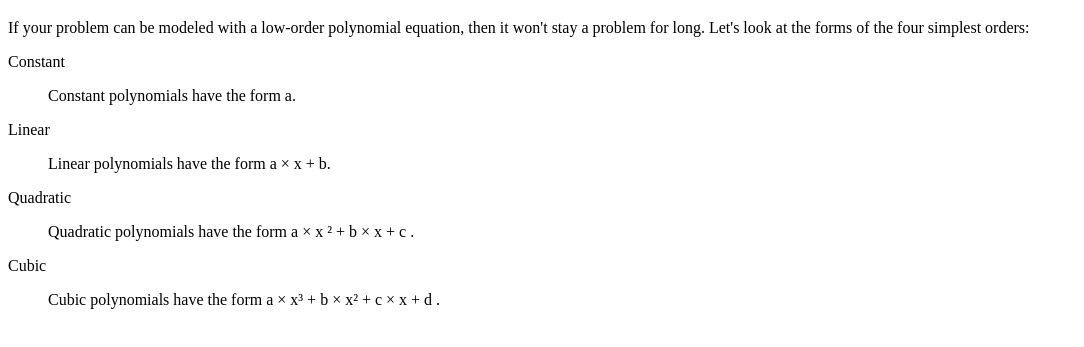
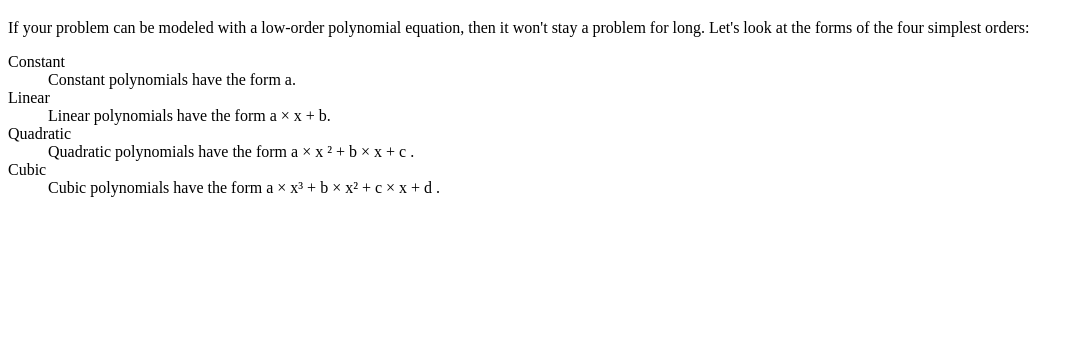
Before and after one commit to zimmerab/cs318, a plain HTML site: page lab03/polynomials.html in a window 1280 px wide. Shown: the part 61-408 px from the top of the page, without its empty margins (0-1084 px from the left). Drawn offline with Linux system fonts and the light colour scheme.

Commit message:
lab03 quick changes

```diff
--- a/lab03/polynomials.html
+++ b/lab03/polynomials.html
@@ -8,14 +8,15 @@
 <p>
   If your problem can be modeled with a low-order polynomial equation, then it won't stay a problem for long. Let's look at the forms of the four simplest orders:
 </p>
-
-<p>Constant</p>
-  <blockquote>Constant polynomials have the form a.</blockquote>
-<p>Linear</p>
-  <blockquote>Linear polynomials have the form a &times; x &#43; b.</blockquote>
-<p>Quadratic</p>
-  <blockquote>Quadratic polynomials have the form a &times; x &sup2; &#43; b  &times; x &#43; c .</blockquote>
-<p>Cubic</p>
-  <blockquote>Cubic polynomials have the form a  &times; x&sup3; &#43; b  &times; x&sup2; &#43; c &times; x &#43; d .</blockquote>
+  <dl>
+<dt>Constant</dt>
+  <dd>Constant polynomials have the form a.</dd>
+<dt>Linear</dt>
+  <dd>Linear polynomials have the form a &times; x &#43; b.</dd>
+<dt>Quadratic</dt>
+  <dd>Quadratic polynomials have the form a &times; x &sup2; &#43; b  &times; x &#43; c .</dd>
+<dt>Cubic</dt>
+  <dd>Cubic polynomials have the form a  &times; x&sup3; &#43; b  &times; x&sup2; &#43; c &times; x &#43; d .</dd>
+</dl>
   </body>
 </html>
```
Also changed, not shown: lab03/diacritics.html (+3 -3 lines).
